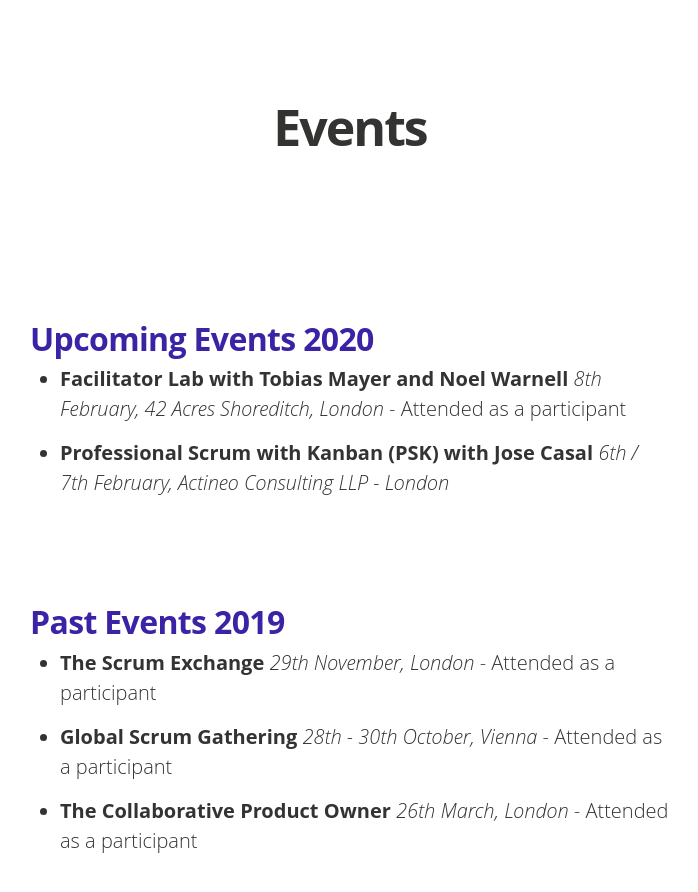
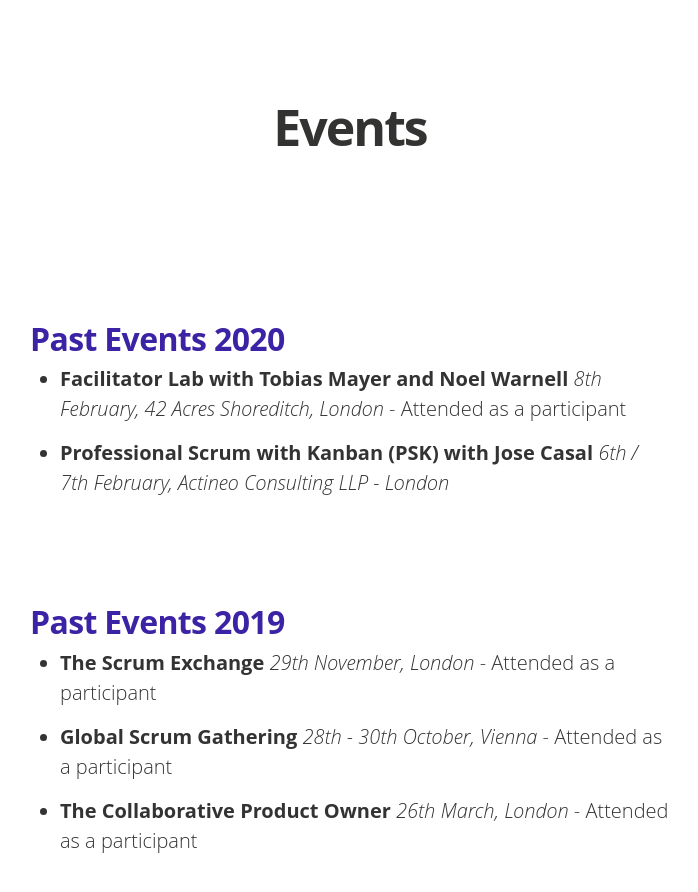
Before and after one commit to IamJackReed/JackReed, a Jekyll site: the page built from events.md, in a window 1280 px wide and 900 px high. Shown: the top 892 px of the window, without its empty margins (290-988 px from the left). Built offline with Jekyll 4.4.1, drawn with Linux system fonts in a browser that asks for light colours; nearby versions of some CDN libraries; some web fonts are replaced.

Commit message:
Update events.md

```diff
--- a/events.md
+++ b/events.md
@@ -3,7 +3,7 @@
 title: Events
 permalink: /events/
 ---
-# Upcoming Events 2020
+# Past Events 2020
 -
 <span style="color:#00000; font-family: 'open sans'; font-size: 1em; font-size: 20px; font-weight: 200; hyphens: none;">**Facilitator Lab with Tobias Mayer and Noel Warnell** *8th February, 42 Acres Shoreditch, London* - Attended as a participant
 -
```
